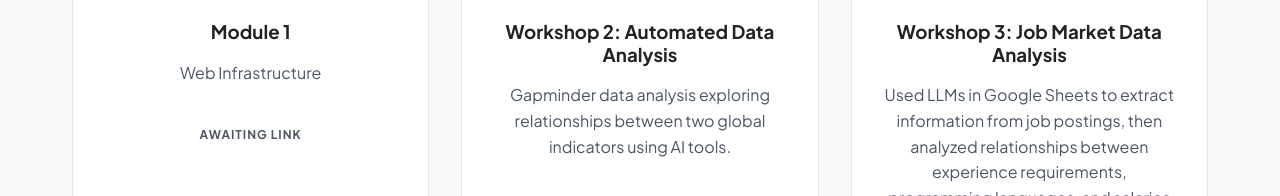
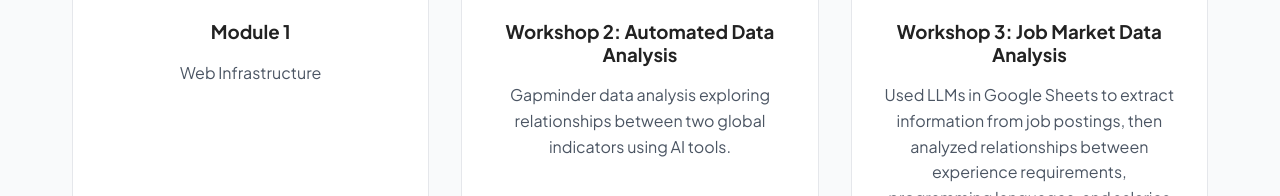
Before and after one commit to sunemat/graph-ai.portfolio, a plain HTML site: page index.html in a window 1280 px wide. Shown: the part 2813-3009 px from the top of the page. Drawn offline with nearby package versions, Linux system fonts and the light colour scheme; a web font is replaced by a local one.

Commit message:
Update index.html

```diff
--- a/index.html
+++ b/index.html
@@ -478,7 +478,7 @@
                     <div class="submission-icon">🌐</div>
                     <h3>Module 1</h3>
                     <p>Web Infrastructure</p>
-                    <span class="submission-status">Awaiting Link</span>
+                 <!--   <span class="submission-status">Awaiting Link</span> -->
                 </a>
 
                 <a href="https://github.com/sunemat/graph-ai.portfolio/blob/main/WK%202%20Assignment_SunemaT.pdf" class="submission-card" target="_blank" rel="noopener noreferrer">
```
